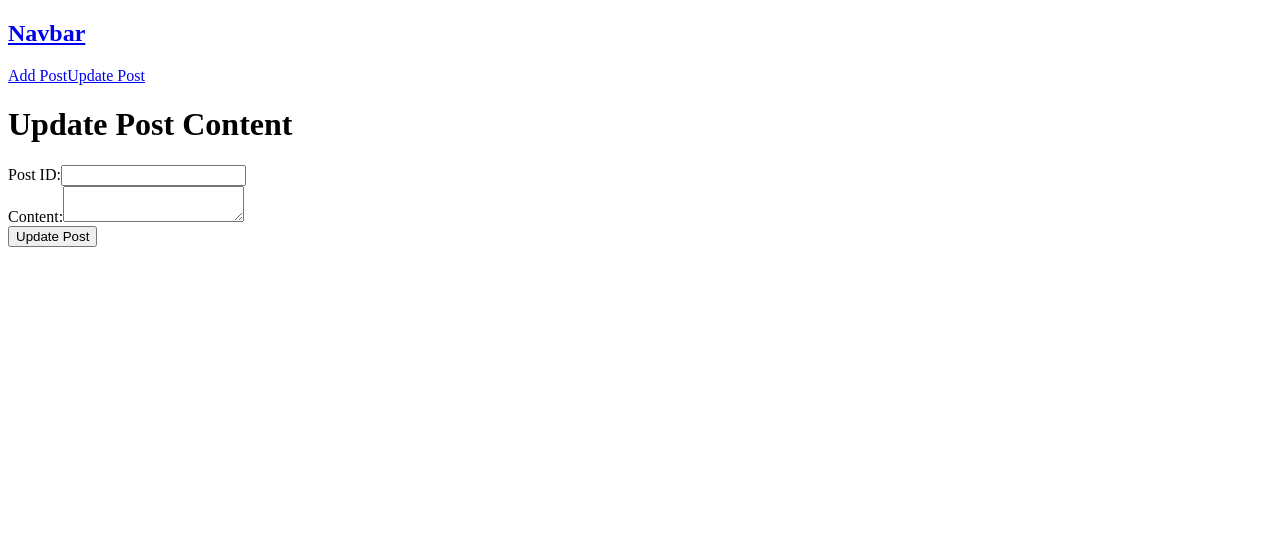
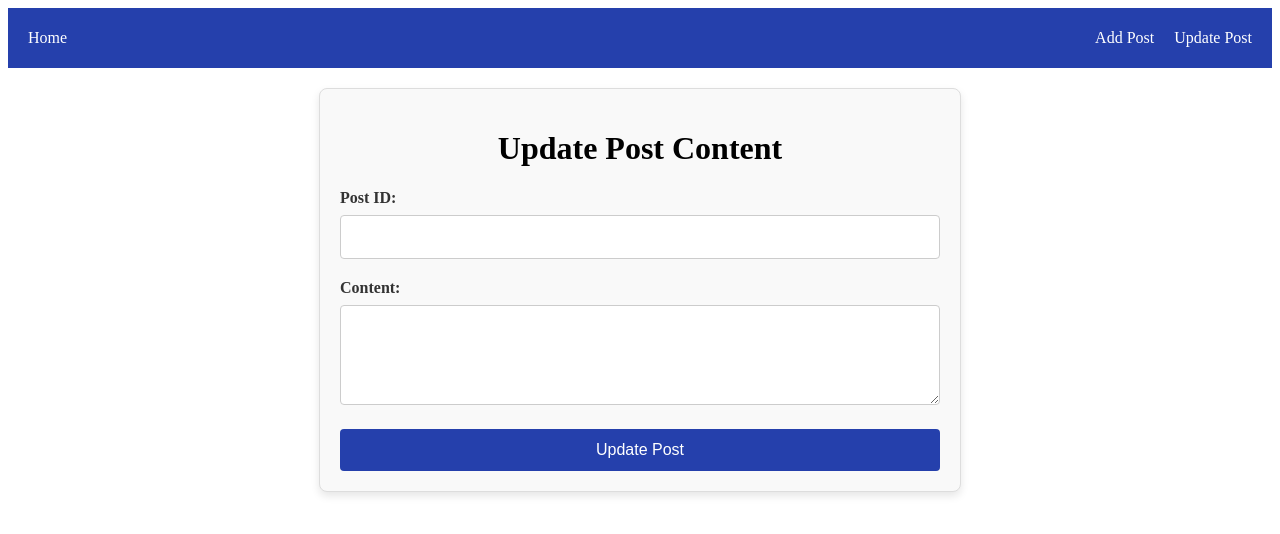
Before and after one commit to elpezpr/PostShare-FrontEnd, a React (Vite) app: page /update-post/1 in a window 1280 px wide. Shown: the top 534 px of the page. Built offline with nearby package versions, Linux system fonts and the light colour scheme.

Commit message:
css working

```diff
--- a/src/components/AddPostForm.jsx
+++ b/src/components/AddPostForm.jsx
@@ -1,6 +1,6 @@
 import React, { useState } from 'react';
 import { useNavigate } from 'react-router-dom';
-// import '../styles/AddPostForm.css';
+import '../styles/AddPostForm.css';
 
 const AddPostForm = () => {
   const [formData, setFormData] = useState({
--- a/src/components/CommentForm.jsx
+++ b/src/components/CommentForm.jsx
@@ -1,4 +1,5 @@
 import React, { useState } from 'react';
+import '../styles/CommentForm.css'
 
 const CommentForm = ({ postId, onCommentAdded }) => {
   const [comment, setComment] = useState('');
--- a/src/components/Navbar.jsx
+++ b/src/components/Navbar.jsx
@@ -1,19 +1,22 @@
 import { Link } from 'react-router-dom';
-// import '../styles/NavBar.css';
+import '../styles/Navbar.css';
 
 const Navbar = () => {
   return (
     <nav className="navbar">
-      <Link to="/" className="navbar-link">
-        {/* <img src={homeIcon} alt="Home" className="navbar-icon" /> */}
-        <h1>Navbar</h1>
+      <div className="navbar-left">
+        <Link to="/" className="navbar-link navbar-icon">
+          Home
         </Link>
+      </div>
+      <div className="navbar-right">
         <Link to="/add-post" className="navbar-link">
           Add Post
         </Link>
         <Link to="/update-post/:postId" className="navbar-link">
           Update Post
         </Link>
+      </div>
     </nav>
   );
 };
--- a/src/components/PostDetail.jsx
+++ b/src/components/PostDetail.jsx
@@ -1,6 +1,6 @@
 import React, { useEffect, useState } from 'react';
 import { useParams } from 'react-router-dom';
-// import '../styles/PostDetail.css';
+import '../styles/PostDetail.css';
 import CommentForm from './CommentForm';
 
 const PostDetail = () => {
--- a/src/components/PostList.jsx
+++ b/src/components/PostList.jsx
@@ -1,6 +1,6 @@
 import React, { useEffect, useState } from 'react';
 import { Link } from 'react-router-dom';
-// import '../styles/PostList.css';
+import '../styles/PostList.css';
 
 const PostList = () => {
   const [posts, setPosts] = useState([]);
--- a/src/components/UpdatePostForm.jsx
+++ b/src/components/UpdatePostForm.jsx
@@ -1,5 +1,6 @@
 import React, { useState } from 'react';
 import { useNavigate } from 'react-router-dom';
+import '../styles/UpdatePostForm.css';
 
 const UpdatePostForm = () => {
   const [postId, setPostId] = useState('');
--- a/src/styles/Navbar.css
+++ b/src/styles/Navbar.css
@@ -1,9 +1,28 @@
 .navbar {
   display: flex;
-    justify-content: center;
-    align-items: center;
+  justify-content: space-between; /* Align items to the left and right */
+  align-items: center; /* Center items vertically */
   height: 60px;
   background-color: #2540ac;
+  padding: 0 20px; /* Optional padding for spacing */
+}
+
+.navbar-left,
+.navbar-right {
+  display: flex;
+  align-items: center; /* Center items vertically within each section */
+}
+
+.navbar a {
+  color: white; /* Text color */
+  text-decoration: none; /* Remove underline from links */
+  margin-left: 20px; /* Space between links */
+  display: flex; /* Flexbox to center text vertically */
+  align-items: center; /* Center text vertically */
+}
+
+.navbar a:first-child {
+  margin-left: 0; /* No margin for the first link */
 }
 
 .navbar-icon {
--- a/src/styles/PostDetail.css
+++ b/src/styles/PostDetail.css
@@ -1,10 +1,58 @@
+/* Container for the post details page */
 .post-detail-page {
-    padding: 20px;
-    background-color: #f5f5f5;
-    text-align: center;
-  }
+  padding: 20px; /* Padding inside the container */
+  background-color: #f5f5f5; /* Background color */
+  text-align: center; /* Center align text */
+}
 
-  .post-author {
-    margin-top: 20px;
-    font-style: italic;
-  }
+/* Author information styling */
+.post-author {
+  margin-top: 20px; /* Space above author info */
+  font-style: italic; /* Italic font style */
+  color: #555; /* Text color */
+}
+
+/* Comments section styling */
+.comments-section {
+  margin-top: 40px; /* Space above comments section */
+  padding: 20px; /* Padding inside the comments section */
+  background-color: #ffffff; /* Background color for comments section */
+  border: 1px solid #ddd; /* Border color */
+  border-radius: 8px; /* Rounded corners */
+  box-shadow: 0 4px 8px rgba(0, 0, 0, 0.1); /* Subtle shadow for depth */
+  text-align: left; /* Align text to the left */
+  max-width: 800px; /* Maximum width of the comments section */
+  margin-left: auto; /* Center horizontally */
+  margin-right: auto; /* Center horizontally */
+}
+
+/* Comments header styling */
+.comments-section h2 {
+  font-size: 22px; /* Font size for header */
+  color: #333; /* Text color */
+  margin-bottom: 20px; /* Space below header */
+}
+
+/* Comment card styling */
+.comment-card {
+  padding: 15px; /* Padding inside each comment card */
+  margin-bottom: 15px; /* Space below each comment card */
+  border: 1px solid #ddd; /* Border color */
+  border-radius: 8px; /* Rounded corners */
+  background-color: #ffffff; /* Background color */
+  box-shadow: 0 2px 4px rgba(0, 0, 0, 0.05); /* Subtle shadow */
+}
+
+/* Comment content styling */
+.comment-card p {
+  font-size: 16px; /* Font size for comment content */
+  color: #333; /* Text color */
+  margin-bottom: 5px; /* Space below comment content */
+}
+
+/* Comment author styling */
+.comment-card small {
+  display: block; /* Block display to ensure it appears on a new line */
+  font-size: 14px; /* Font size for author name */
+  color: #888; /* Text color */
+}
--- a/src/styles/PostList.css
+++ b/src/styles/PostList.css
@@ -1,25 +1,52 @@
+/* Container for the post list */
 .post-list {
-    padding: 20px;
-    background-color: #f5f5f5;
-  }
+  padding: 20px;
+  background-color: #f5f5f5; /* Background color */
+}
 
-  .posts-container {
-    display: flex;
-    flex-wrap: wrap;
-    gap: 20px;
-    justify-content: center;
-  }
+/* Center the main title */
+h1 {
+  text-align: center; /* Center text */
+}
 
-  .post-card {
-    background: #fff;
-    border-radius: 4px;
-    box-shadow: 0 2px 4px rgba(0, 0, 0, 0.1);
-    padding: 10px;
-    width: 300px;
-    text-align: center;
-  }
+/* Container for posts */
+.posts-container {
+  display: flex; /* Use Flexbox layout */
+  flex-wrap: wrap; /* Allow items to wrap onto multiple rows */
+  gap: 20px; /* Space between posts */
+  justify-content: center; /* Center posts horizontally */
+}
 
-  .post-card a {
-    text-decoration: none;
-    color: #000;
-  }
+/* Individual post card styling */
+.post-card {
+  background: #fff; /* Background color of the card */
+  border-radius: 4px; /* Rounded corners */
+  box-shadow: 0 2px 4px rgba(0, 0, 0, 0.1); /* Shadow for depth */
+  padding: 10px; /* Padding inside the card */
+  width: 200px; /* Fixed width for consistency */
+  height: 200px; /* Fixed height to ensure all posts are the same size */
+  text-align: center; /* Center text inside the card */
+  display: flex; /* Flexbox for internal content alignment */
+  flex-direction: column; /* Stack child elements vertically */
+  justify-content: space-between; /* Space out child elements */
+  box-sizing: border-box; /* Ensure padding is included in the width and height */
+}
+
+/* Optional: Style for post images */
+.post-image {
+  width: 100%; /* Make image fit the width of the card */
+  height: 150px; /* Fixed height for images */
+  object-fit: cover; /* Ensure image covers the area without distortion */
+  border-radius: 4px; /* Rounded corners for image */
+}
+
+/* Optional: Additional styling for post title and content */
+.post-card h2 {
+  margin: 0 0 10px; /* Margin below title */
+  font-size: 18px; /* Adjust font size */
+}
+
+.post-card p {
+  margin: 0 0 10px; /* Margin below content */
+  font-size: 14px; /* Adjust font size */
+}
--- /dev/null
+++ b/src/styles/UpdatePostForm.css
@@ -0,0 +1,75 @@
+/* Container for the update post form */
+.update-post-form {
+    max-width: 600px; /* Maximum width of the form */
+    margin: 20px auto; /* Center the form horizontally */
+    padding: 20px; /* Padding inside the form */
+    border: 1px solid #ddd; /* Border color and width */
+    border-radius: 8px; /* Rounded corners */
+    background-color: #f9f9f9; /* Background color */
+    box-shadow: 0 4px 8px rgba(0, 0, 0, 0.1); /* Subtle shadow for depth */
+    text-align: center; /* Center the text */
+  }
+
+  /* Center the form elements */
+  .update-post-form form {
+    display: flex;
+    flex-direction: column; /* Stack form elements vertically */
+    align-items: center; /* Center form elements horizontally */
+  }
+
+  /* Form group styles */
+  .update-post-form .form-group {
+    margin-bottom: 20px; /* Space below each form group */
+    width: 100%; /* Full width of the container */
+    text-align: left; /* Align the text to the left */
+  }
+
+  /* Label styles */
+  .update-post-form label {
+    display: block; /* Block display for labels */
+    margin-bottom: 8px; /* Space below the label */
+    font-weight: bold; /* Bold text for labels */
+    color: #333; /* Text color */
+    text-align: left; /* Align label text to the left */
+  }
+
+  /* Input and textarea styles */
+  .update-post-form input,
+  .update-post-form textarea {
+    width: 100%; /* Full width of the container */
+    padding: 12px; /* Padding inside the input/textarea */
+    border: 1px solid #ccc; /* Border color and width */
+    border-radius: 4px; /* Rounded corners */
+    font-size: 16px; /* Font size */
+    box-sizing: border-box; /* Include padding and border in element's total width and height */
+  }
+
+  /* Textarea specific styles */
+  .update-post-form textarea {
+    height: 100px; /* Fixed height for the textarea */
+    resize: vertical; /* Allows vertical resizing */
+  }
+
+  /* Button styles */
+  .update-post-form button {
+    padding: 12px 20px; /* Padding inside the button */
+    border: none; /* No border */
+    border-radius: 4px; /* Rounded corners */
+    background-color: #2540ac; /* Background color */
+    color: white; /* Text color */
+    font-size: 16px; /* Font size */
+    cursor: pointer; /* Pointer cursor on hover */
+    transition: background-color 0.3s; /* Smooth background color transition */
+    width: 100%; /* Full width of the container */
+  }
+
+  /* Button hover effect */
+  .update-post-form button:hover {
+    background-color: #1a2c8a; /* Darker background color on hover */
+  }
+
+  /* Error message styles */
+  .update-post-form p {
+    color: #e74c3c; /* Red color for error messages */
+    font-size: 14px; /* Font size for error messages */
+  }
```
Also changed, not shown: src/styles/AddPostForm.css (+49 -22 lines), src/styles/CommentForm.css (+57 -17 lines). Lines whose indentation alone changed are shown as unchanged.
